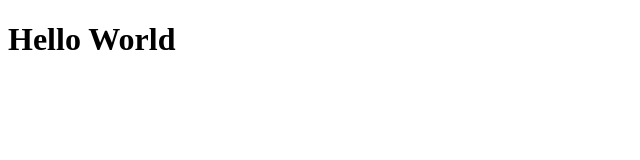
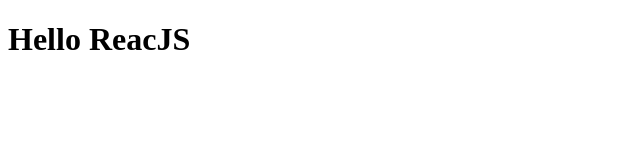
Before and after one commit to renanferminojc/rocketseat, a React app in the folder ignite/trilha-react/01-github-explorer/: page / in a window 1280 px wide. Shown: the top 160 px of the page, without its empty margins (0-640 px from the left). Built offline with nearby package versions, Linux system fonts and the light colour scheme.

Commit message:
webpack dev server

```diff
--- a/ignite/trilha-react/01-github-explorer/package.json
+++ b/ignite/trilha-react/01-github-explorer/package.json
@@ -15,6 +15,7 @@
     "@babel/preset-react": "^7.13.13",
     "html-webpack-plugin": "^5.3.1",
     "webpack": "^5.30.0",
-    "webpack-cli": "^4.6.0"
+    "webpack-cli": "^4.6.0",
+    "webpack-dev-server": "^3.11.2"
   }
 }
--- a/ignite/trilha-react/01-github-explorer/src/App.jsx
+++ b/ignite/trilha-react/01-github-explorer/src/App.jsx
@@ -1,3 +1,3 @@
 export function App() {
-  return <h1>Hello World</h1>
+  return <h1>Hello ReacJS</h1>
 }
--- a/ignite/trilha-react/01-github-explorer/webpack.config.js
+++ b/ignite/trilha-react/01-github-explorer/webpack.config.js
@@ -10,6 +10,9 @@ module.exports = {
   },
   resolve: {
     extensions: ['.js', '.jsx'],
+  },
+  devServer: {
+    contentBase: path.resolve(__dirname, 'public')
   },
   plugins: [
     new HtmlWebpackPlugin({
```
Also changed, not shown: 1 other file (tests, documents, lock files or other folders).
